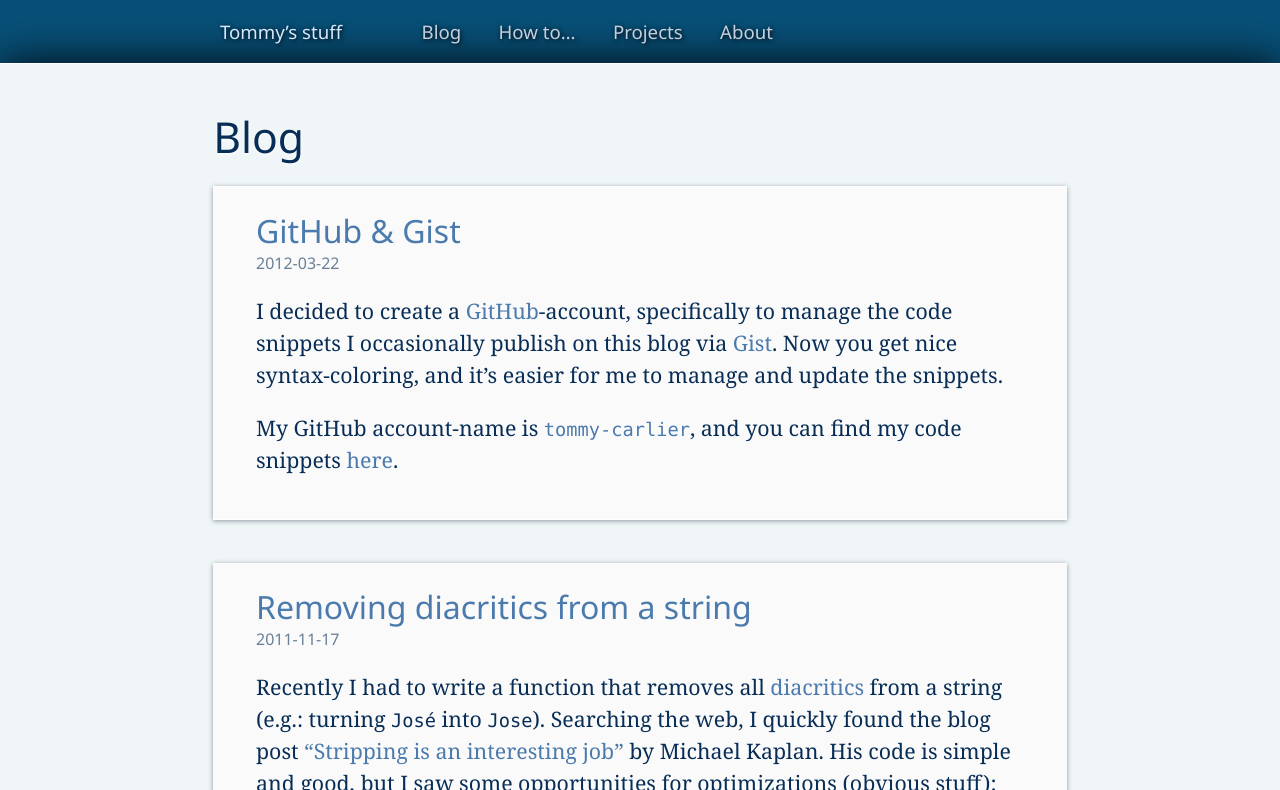
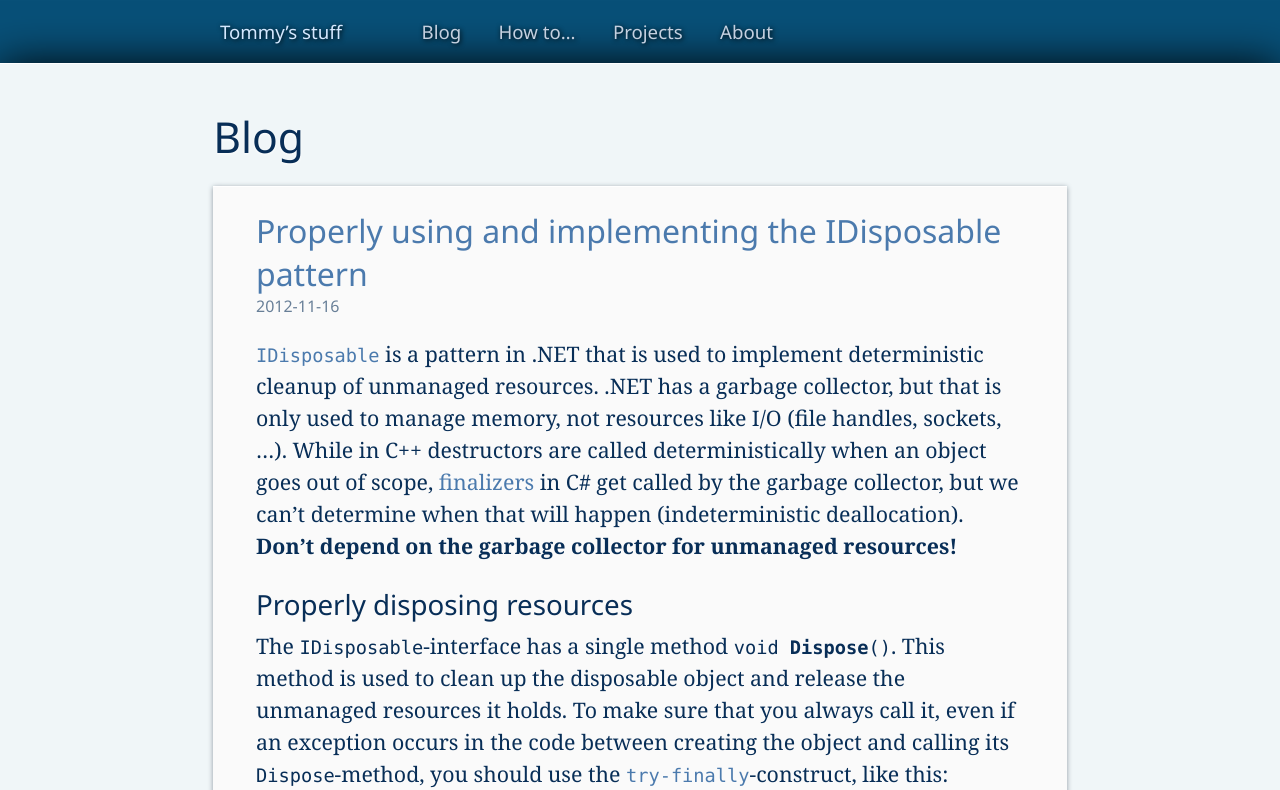
Before and after one commit to tommy-carlier/www.tcx.be, a Jekyll site: the page built from blog/index.html, in a window 1280 px wide and 1400 px high. Shown: the top 790 px of the window. Built offline with Jekyll 4.4.1, drawn with Linux system fonts in a browser that asks for light colours; the list of posts is cut into pages by our own code; some of the changed text lies outside the part shown; grey boxes are pictures that could not be loaded.

Commit message:
Added post "Properly using and implementing the IDisposable pattern"

```diff
--- /dev/null
+++ b/_posts/2012-11-16-idisposable.html
@@ -0,0 +1,32 @@
+---
+layout: post
+title: "Properly using and implementing the IDisposable pattern"
+---
+
+<p><a href="http://msdn.microsoft.com/en-us/library/system.idisposable.aspx"><var>IDisposable</var></a> is a pattern in .NET that is used to implement deterministic cleanup of unmanaged resources. .NET has a garbage collector, but that is only used to manage memory, not resources like I/O (file handles, sockets, …). While in C++ destructors are called deterministically when an object goes out of scope, <a href="http://msdn.microsoft.com/en-us/library/0s71x931.aspx">finalizers</a> in C# get called by the garbage collector, but we can’t determine when that will happen (indeterministic deallocation). <b>Don’t depend on the garbage collector for unmanaged resources!</b>
+
+<h2>Properly disposing resources</h2>
+<p>The <var>IDisposable</var>-interface has a single method <code>void <b>Dispose</b>()</code>. This method is used to clean up the disposable object and release the unmanaged resources it holds. To make sure that you always call it, even if an exception occurs in the code between creating the object and calling its <var>Dispose</var>-method, you should use the <a href="http://msdn.microsoft.com/en-us/library/zwc8s4fz.aspx"><var>try-finally</var></a>-construct, like this: <noscript><a href="https://gist.github.com/tommy-carlier/6898582#file-tryfinallydispose-cs">TryFinallyDispose.cs</a></noscript>
+<script src="https://gist.github.com/tommy-carlier/6898582.js?file=TryFinallyDispose.cs"></script>
+
+<p>Because this pattern is so common, C# has the <a href="http://msdn.microsoft.com/en-us/library/yh598w02.aspx"><var>using</var></a>-construct that does this more succinctly: <noscript><a href="https://gist.github.com/tommy-carlier/6898582#file-using-cs">Using.cs</a></noscript>
+<script src="https://gist.github.com/tommy-carlier/6898582.js?file=Using.cs"></script>
+
+<p>The advantage of this construct is that you can easily nest it without writing a lot of code: <noscript><a href="https://gist.github.com/tommy-carlier/6898582#file-usingnested-cs">UsingNested.cs</a></noscript>
+<script src="https://gist.github.com/tommy-carlier/6898582.js?file=UsingNested.cs"></script>
+
+<p>Or with less indentation and curly braces: <noscript><a href="https://gist.github.com/tommy-carlier/6898582#file-usingnestedcleaner-cs">UsingNestedCleaner.cs</a></noscript>
+<script src="https://gist.github.com/tommy-carlier/6898582.js?file=UsingNestedCleaner.cs"></script>
+
+<p>This is (more or less) equivalent to the following code: <noscript><a href="https://gist.github.com/tommy-carlier/6898582#file-tryfinallydisposenested-cs">TryFinallyDisposeNested.cs</a></noscript>
+<script src="https://gist.github.com/tommy-carlier/6898582.js?file=TryFinallyDisposeNested.cs"></script>
+
+<h2>Properly implementing <var>IDisposable</var> in your own classes</h2>
+<p>Here’s the minimal proper implementation of <var>IDisposable</var> for a regular class that can be inherited (i.e. is not <a href="http://msdn.microsoft.com/en-us/library/88c54tsw.aspx">sealed</a>): <noscript><a href="https://gist.github.com/tommy-carlier/6898582#file-mydisposabletype-cs">MyDisposableType.cs</a></noscript>
+<script src="https://gist.github.com/tommy-carlier/6898582.js?file=MyDisposableType.cs"></script>
+
+<p>In the classes that derive from such a disposable class, you don’t have to implement the entire pattern again: you can just override the <code>Dispose(bool disposing)</code>-method to add extra clean-up code. Just make sure you call the base-method (after the added code, in a <var>finally</var>-block): <noscript><a href="https://gist.github.com/tommy-carlier/6898582#file-myderiveddisposabletype-cs">MyDerivedDisposableType.cs</a></noscript>
+<script src="https://gist.github.com/tommy-carlier/6898582.js?file=MyDerivedDisposableType.cs"></script>
+
+<p>If your class is sealed (so there can be no derived classes), you cannot have virtual methods. To properly implement the <var>IDisposable</var>-pattern, you could make the <code>Dispose(bool disposing)</code>-method private and not virtual: <noscript><a href="https://gist.github.com/tommy-carlier/6898582#file-mysealeddisposabletype-cs">MySealedDisposableType.cs</a></noscript>
+<script src="https://gist.github.com/tommy-carlier/6898582.js?file=MySealedDisposableType.cs"></script>
--- a/how-to/index.html
+++ b/how-to/index.html
@@ -35,7 +35,7 @@ title: "How to…"
       <li><a href="{% post_url 2007-01-07-filecreationwatcher %}">FileCreationWatcher</a></li>
       <li><i>if-read-do-while-read</i>: <a href="{% post_url 2009-12-29-if-read-do-while-read %}">part 1</a>, <a href="{% post_url 2010-01-08-if-read-do-while-read-2 %}">part 2</a></li>
       <li><a href="{% post_url 2011-11-17-remove-diacritics %}">Removing diacritics from a string</a></li>
-      <li>Properly using and implementing the IDisposable pattern</li>
+      <li><a href="{% post_url 2012-11-16-idisposable %}">Properly using and implementing the IDisposable pattern</a></li>
     </ul>
   </article>
   <article id="windows-forms">
```
